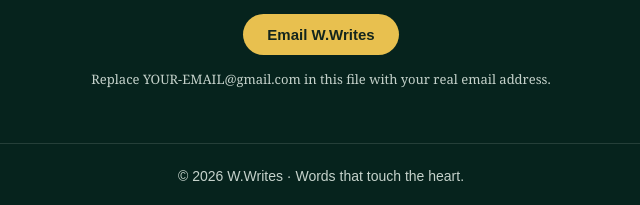
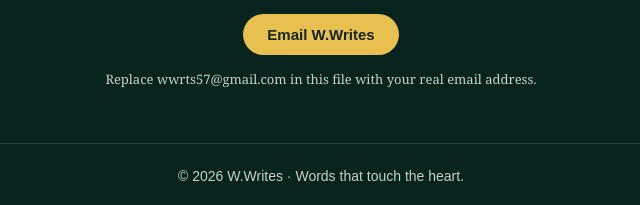
Before and after one commit to wwrites/wwrites.github.io, a plain HTML site: page index.html in a window 1280 px wide. Shown: the part 3129-3334 px from the top of the page, 319-959 px from the left. Drawn offline with Linux system fonts and the light colour scheme.

Commit message:
Change contact email in index.html
Updated contact email address in the contact section.

```diff
--- a/index.html
+++ b/index.html
@@ -24,7 +24,7 @@ section{max-width:1100px;margin:auto;padding:40px 20px}.head{text-align:center;m
 <section id="categories"><div class="head"><h2>Explore by Category</h2><p>Choose a feeling, find the words.</p></div><div class="categories">
 <button class="category" data-cat="Life"><strong>Urdu Quotes</strong><span>Thoughts in our beautiful language</span></button><button class="category" data-cat="Growth"><strong>English Quotes</strong><span>Words for every mood</span></button><button class="category" data-cat="Poetry"><strong>Poetry</strong><span>Feelings shaped into lines</span></button><button class="category" data-cat="Motivation"><strong>Motivation</strong><span>A gentle push towards your goals</span></button></div></section>
 <section id="about" class="about"><div class="head"><h2>About W.Writes</h2></div><p>W.Writes is a home for meaningful words in Urdu and English. Our purpose is simple: to share words that inspire, comfort and connect people.</p></section>
-<section id="contact" class="contact"><div class="head"><h2>Stay Connected</h2><p>Follow W.Writes and share the words that matter.</p></div><p>For feedback, collaborations and suggestions, contact us by email.</p><a class="btn" href="mailto:YOUR-EMAIL@gmail.com?subject=W.Writes%20Website">Email W.Writes</a><p style="font-size:13px">Replace YOUR-EMAIL@gmail.com in this file with your real email address.</p></section>
+<section id="contact" class="contact"><div class="head"><h2>Stay Connected</h2><p>Follow W.Writes and share the words that matter.</p></div><p>For feedback, collaborations and suggestions, contact us by email.</p><a class="btn" href="mailto:wwrts57@gmail.com?subject=W.Writes%20Website">Email W.Writes</a><p style="font-size:13px">Replace wwrts57@gmail.com in this file with your real email address.</p></section>
 </main><footer>© <span id="year"></span> W.Writes · Words that touch the heart.</footer>
 <script>
 const quotes=[
```
